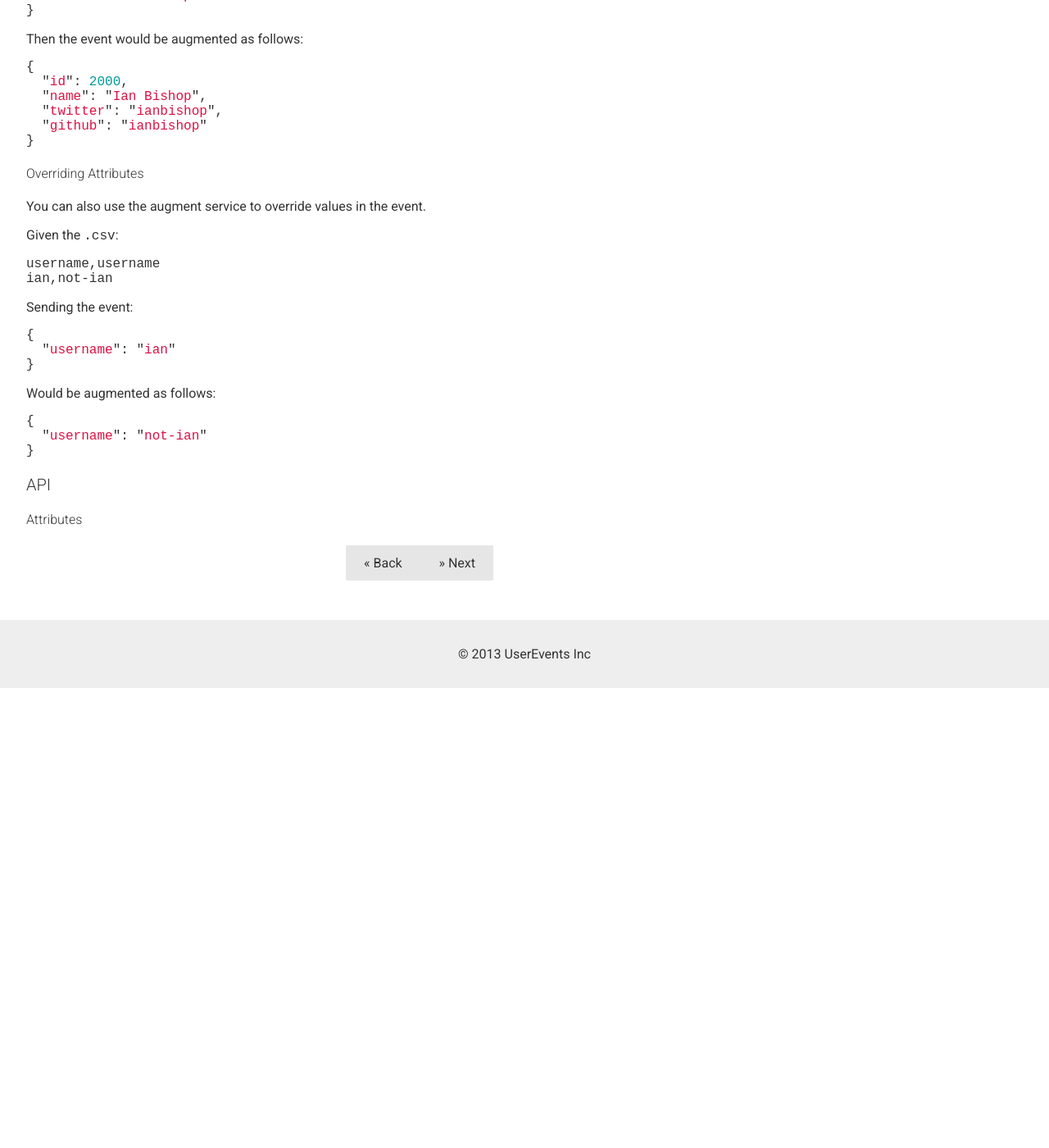
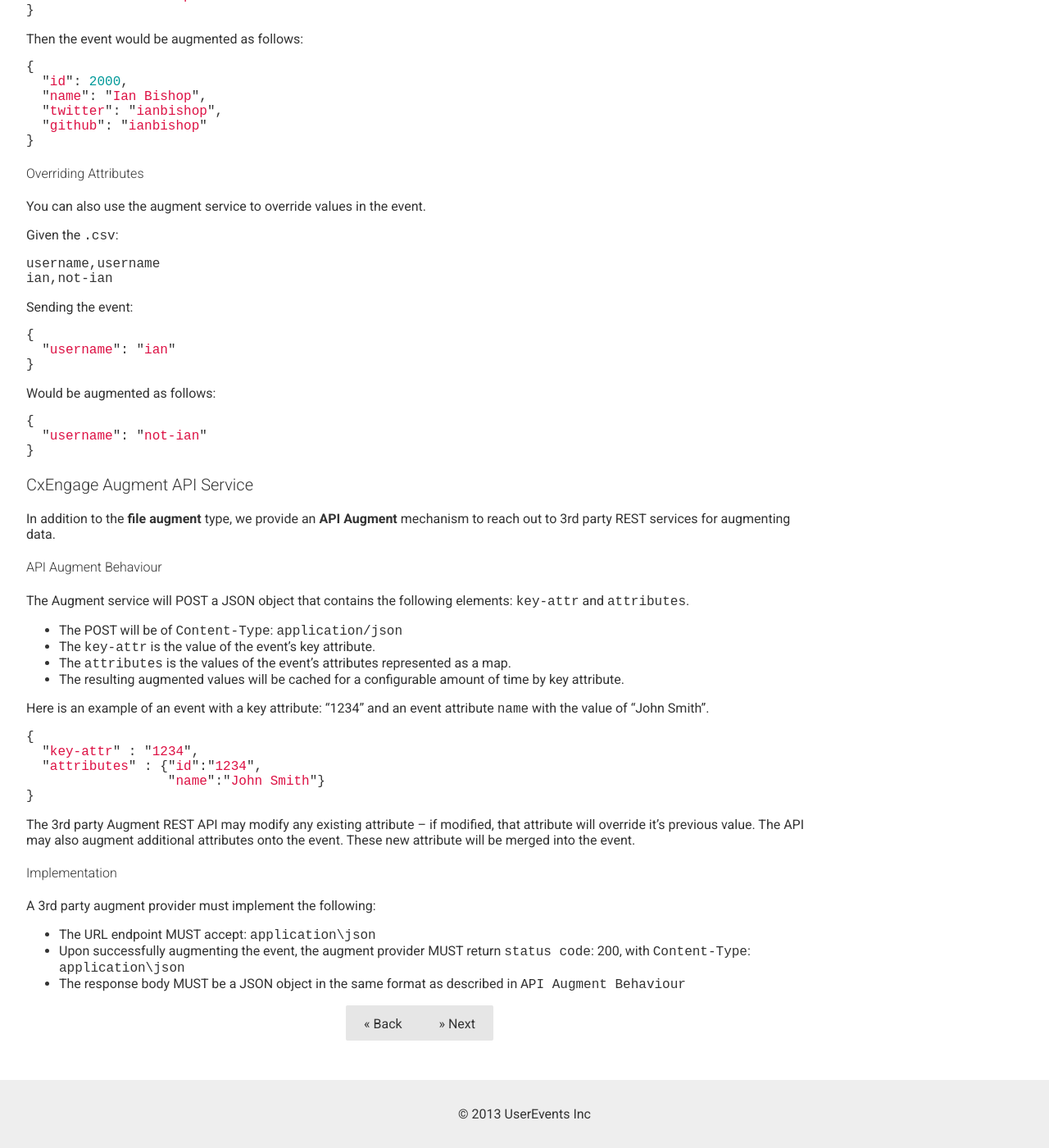
Before and after one commit to ianbishop/userevents.github.io, a Jekyll site: the page built from docs/using-augments.md, in a window 1280 px wide and 1400 px high, scrolled down 1061 px. Shown: the whole window at 82% size. Built offline with Jekyll 4.4.1, drawn with Linux system fonts in a browser that asks for light colours; Markdown is read by kramdown in place of the engine named in the settings; before the commit the page ends 1900 px from its top, so only the background shows below that.

Commit message:
Add CxEngage Augment API docs

```diff
--- a/docs/using-augments.md
+++ b/docs/using-augments.md
@@ -16,7 +16,8 @@
 
 The purpose of an **engine augment** is to augment an event before it is
 received by the pattern matching engine. In most cases, this means applying
-additional data to an event or modifying existing attributes that is necessary for a pattern match but was not included when the event was sent to CxEngage.
+additional data to an event or modifying existing attributes that is necessary
+for a pattern match but was not included when the event was sent to CxEngage.
 
 For example, if you had a customer id and wanted the customer's segment as part
 of a pattern match, you could augment the customer's segment using an **engine
@@ -29,8 +30,9 @@
 most cases, this means applying additional data that is necessary for the
 reaction to take place but was not necessary for the pattern match.
 
-For example, if you had a customer id and wanted to send a phone call, you could augment the
-users phone number using a **notification augment** before it is to be sent.
+For example, if you had a customer id and wanted to send a phone call, you could
+augment the users phone number using a **notification augment** before it is to
+be sent.
 
 ## Augment Methods
 
@@ -97,6 +99,44 @@
 }
 {% endhighlight %}
 
-### API
+### CxEngage Augment API Service
 
-#### Attributes
+In addition to the **file augment** type, we provide an **API Augment**
+mechanism to reach out to 3rd party REST services for augmenting data.
+
+#### API Augment Behaviour
+
+The Augment service will POST a JSON object that contains the following
+elements: `key-attr` and `attributes`.
+
+* The POST will be of `Content-Type`: `application/json`
+* The `key-attr` is the value of the event's key attribute.
+* The `attributes` is the values of the event's attributes represented as a map.
+* The resulting augmented values will be cached for a configurable amount of time by key
+  attribute.
+
+Here is an example of an event with a key attribute: "1234" and an event
+attribute `name` with the value of "John Smith".
+
+{% highlight javascript %}
+{
+  "key-attr" : "1234",
+  "attributes" : {"id":"1234",
+                  "name":"John Smith"}
+}
+{% endhighlight %}
+
+The 3rd party Augment REST API may modify any existing attribute -- if modified,
+that attribute will override it's previous value. The API may also augment
+additional attributes onto the event. These new attribute will be merged into
+the event.
+
+#### Implementation
+
+A 3rd party augment provider must implement the following:
+
+* The URL endpoint MUST accept: `application\json`
+* Upon successfully augmenting the event, the augment provider MUST return
+  `status code`: 200, with `Content-Type`: `application\json`
+* The response body MUST be a JSON object in the same format as described in
+  `API Augment Behaviour`
```
